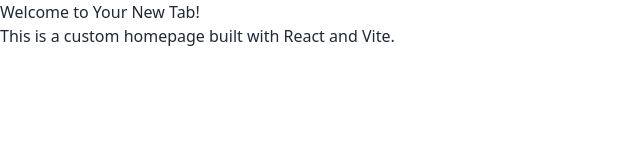
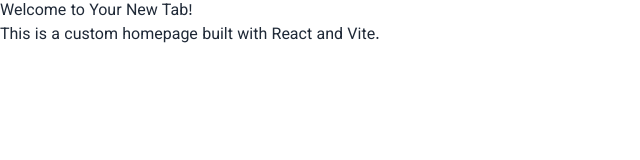
Before and after one commit to masihgh/task-bloom-chorome-extention, a React (Vite) app: page / in a window 1280 px wide. Shown: the top 160 px of the page, without its empty margins (0-640 px from the left). Built offline with nearby package versions, Linux system fonts and the light colour scheme.

Commit message:
fix fonts Vazirmatn and Roboto

```diff
--- a/src/assets/index.css
+++ b/src/assets/index.css
@@ -5,6 +5,13 @@
  * Licensed under the GNU General Public License v3.0 (https://www.gnu.org/licenses/gpl-3.0.html)
  */
 
+@import url('https://fonts.googleapis.com/css2?family=Roboto:wght@400;700&display=swap');
+@import url('https://fonts.googleapis.com/css2?family=Vazirmatn:wght@400;700&display=swap');
+
 @tailwind base;
 @tailwind components;
 @tailwind utilities;
+
+body {
+    font-family: 'Vazirmatn', 'Roboto', sans-serif, 'Apple Color Emoji', 'Segoe UI Emoji', 'Segoe UI Symbol', 'Noto Color Emoji';
+}
--- a/tailwind.config.js
+++ b/tailwind.config.js
@@ -5,7 +5,12 @@
     "./src/**/*.{js,ts,jsx,tsx}",
   ],
   theme: {
-    extend: {},
+    extend: {
+      fontFamily: {
+        roboto: ['Roboto', 'sans-serif', 'Apple Color Emoji', 'Segoe UI Emoji', 'Segoe UI Symbol', 'Noto Color Emoji'],
+        vazirmatn: ['Vazirmatn', 'Roboto', 'sans-serif', 'Apple Color Emoji', 'Segoe UI Emoji', 'Segoe UI Symbol', 'Noto Color Emoji'],
+      },
+    },
   },
   plugins: [require("@tailwindcss/typography"), require("daisyui")],
 }
```
